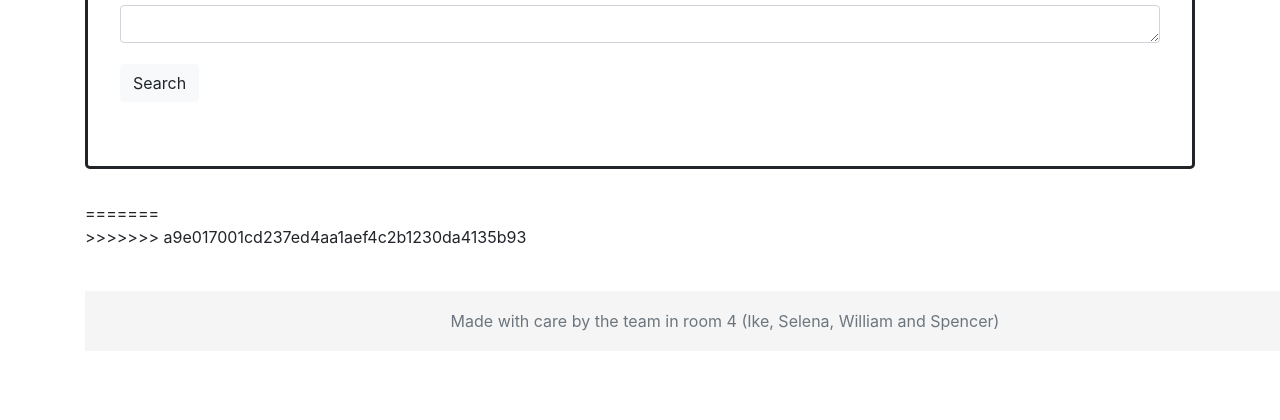
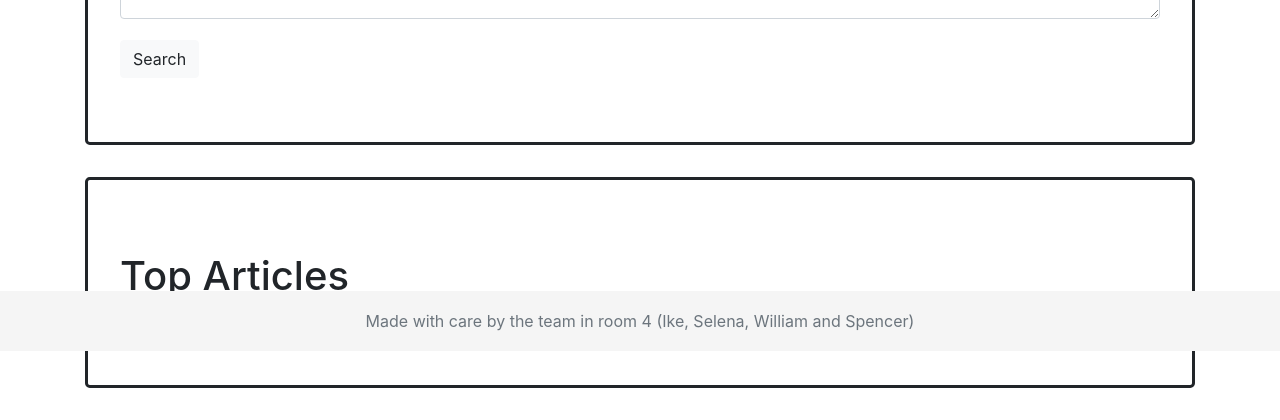
Before and after one commit to tr8b5/NYTSearch-API, a plain HTML site: page index.html in a window 1280 px wide. Shown: the part 449-869 px from the top of the page. Before the commit the page ends 800 px from the top, so only its background shows below. Drawn offline with nearby package versions, Linux system fonts and the light colour scheme; no server answers.

Commit message:
I added an article box to disply api content

```diff
--- a/index.html
+++ b/index.html
@@ -27,7 +27,6 @@
         <h1 class="display-3">New York Times Search</h1>
       </div>
     </div>
-<<<<<<< HEAD
 
     <!-- Search  -->
 
@@ -45,34 +44,28 @@
           rows="1"
         ></textarea>
 
-        <!-- Dropdown Menu
-
-        <div class="btn-group">
-            <button class="btn btn-secondary btn-sm dropdown-toggle" type="button" data-toggle="dropdown" aria-haspopup="true" aria-expanded="false">
-              Small button
-            </button>
-            <div class="dropdown-menu">
-              ...
-            </div>
-          </div>
-          <div class="btn-group">
-      </div> -->
-
-        <!-- Search Button -->
-
       <button type="button" class="btn btn-light" style="margin-top: 2%;">Search</button>
 
     </div>
+    </div>
 
+    <!-- article info -->
 
+    <div class="container">
+        <div
+          class="jumbotron"
+          style="background-color: white; border-style: solid"
+        >
+          <h1 class="display-4"></h1>
+          <h1 style="margin-bottom: 2%;">Top Articles</h1>
 
-
+      </div>
+    </div>
 
     <!-- footer -->
-=======
     <div class="container"></div>
 
-    <script>
+    <script type="text/javascript">
       var API_key = "92y5zDodYy4PSzpNKbsjNTLaXBhywsqs";
       var queryUrl =
         "https://api.nytimes.com/svc/search/v2/articlesearch.json?q=world&api-key=" +
@@ -85,14 +78,12 @@
         console.log(response);
       });
     </script>
->>>>>>> a9e017001cd237ed4aa1aef4c2b1230da4135b93
 
     <footer class="footer">
       <div class="container">
         <span class="text-muted"
           >Made with care by the team in room 4 (Ike, Selena, William and
-          Spencer)</span
-        >
+          Spencer)</span>
       </div>
     </footer>
     <script src="" async defer></script>
```
